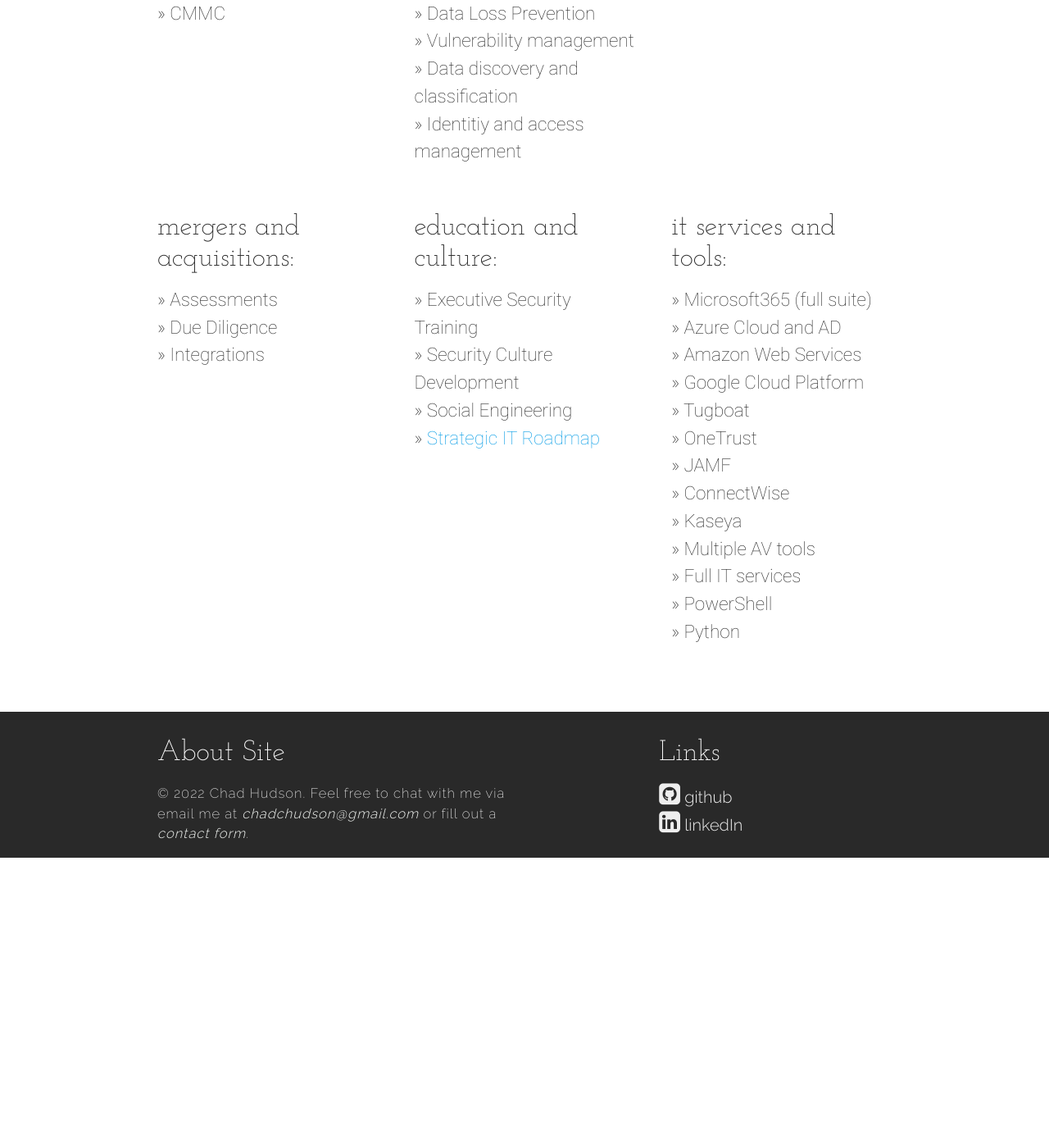
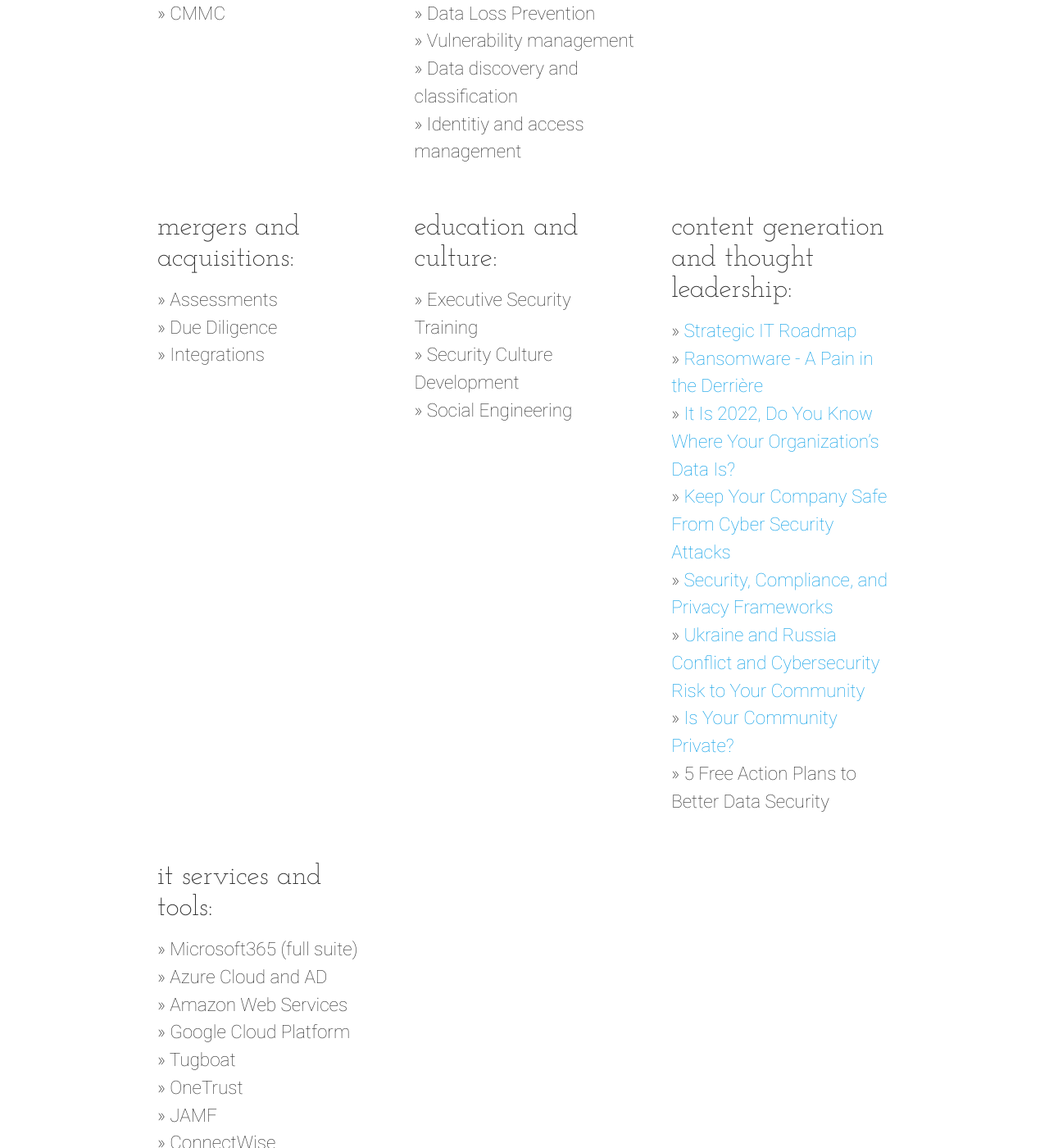
Before and after one commit to chadchudson/chadchudson.github.io, a Jekyll site: the page built from about.html, in a window 1280 px wide and 1400 px high, scrolled down 1959 px. Shown: the whole window at 82% size. Built offline with Jekyll 4.4.1, drawn with Linux system fonts in a browser that asks for light colours; nearby versions of some CDN libraries; before the commit the page ends 3025 px from its top, so only the background shows below that.

Commit message:
Added published articles

```diff
--- a/_data/skills.yml
+++ b/_data/skills.yml
@@ -103,8 +103,25 @@
       skill_name: » Security Culture Development
     - class:
       skill_name: » Social Engineering
+
+- name: content generation and thought leadership
+  skills:
     - class:
       skill_name: » <a href="https://www.marcumllp.com/insights/strategic-it-roadmap#">Strategic IT Roadmap</a>
+    - class:
+      skill_name: » <a href="https://www.marcumllp.com/insights/ransomware-a-pain-in-the-derriere">Ransomware - A Pain in the Derrière</a>
+    - class:
+      skill_name: » <a href="https://www.seniorvu.com/it-is-2022-do-you-know-where-your-organizations-data-is/">It Is 2022, Do You Know Where Your Organization’s Data Is?</a>
+    - class:
+      skill_name: » <a href="https://www.seniorvu.com/keep-your-company-safe-from-cyber-security-attacks/">Keep Your Company Safe From Cyber Security Attacks</a>
+    - class:
+      skill_name: » <a href="https://docs.google.com/document/d/1OlBlgLYCYN8Ci7HEYODYgwiIxH0YhM5K/edit?usp=sharing&ouid=111770920107023583581&rtpof=true&sd=true">Security, Compliance, and Privacy Frameworks</a>
+    - class:
+      skill_name: » <a href="https://docs.google.com/document/d/1BRXZx8ftPltG9f1Aeh8rClnREuZAb_YD/edit?usp=sharing&ouid=111770920107023583581&rtpof=true&sd=true">Ukraine and Russia Conflict and Cybersecurity Risk to Your Community</a>
+    - class:
+      skill_name: » <a href="https://docs.google.com/document/d/16_Smvqu1_LZ3e3Sgv1but0zstmkB0HjE/edit?usp=sharing&ouid=111770920107023583581&rtpof=true&sd=true">Is Your Community Private?</a>
+    - class:
+      skill_name: » <https://drive.google.com/file/d/1WLlEk2fGggPqOo0CXUF66ll9GHkZ3bsI/view?usp=sharing">5 Free Action Plans to Better Data Security</a>
 
 - name: it services and tools
   skills:
```
